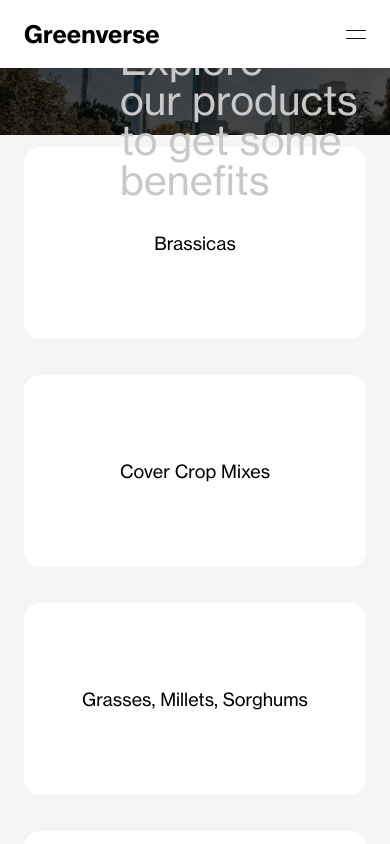
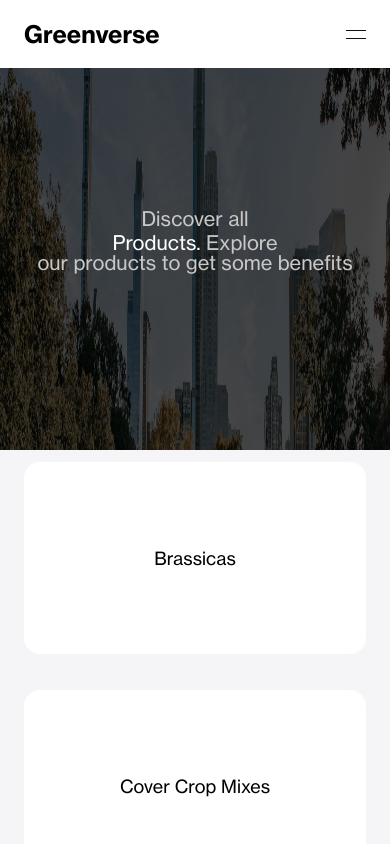
Before and after one commit to aryadira/greenverse, a React (Vite) app: page /products in a window 390 px wide. Shown: the top 844 px of the page. Built offline with nearby package versions, Linux system fonts and the light colour scheme; the HTML template or start-up script is replaced by a standard one; what gsap-trial would draw is missing.

Commit message:
rapiin part 1000

```diff
--- a/src/components/parts/Banner.jsx
+++ b/src/components/parts/Banner.jsx
@@ -5,12 +5,12 @@ import { BoxContainer, SpacingLayout } from "../../layouts";
 const Banner = ({ title, children }) => {
   return (
     <div>
-      <div className='w-full banner mt-10 lg:mt-7 relative'>
-        <img src={servicesBanner} className='w-full' alt='' />
-        <SpacingLayout>
-          <div className='text absolute bottom-1/2 translate-y-1/2 text-xl left-[120px]'>
+      <div className='w-full banner mt-7 relative'>
+        <img src={servicesBanner} className='w-full h-[50vh]' alt='' />
+        <SpacingLayout className={"bg-red-500"}>
+          <div className='text absolute bottom-1/2 translate-y-1/2 text-xl left lg:left-[120px] text-center sm:text-left'>
             <p className='text-[#C8C8C8]'>Discover all</p>
-            <p className='text-[#C8C8C8] text-[40px] leading-10'>
+            <p className='text-[#C8C8C8] text-xl lg:text-[40px] leading-5  lg:leading-10'>
               <span className='text-white'>{title} </span>
               {children}
             </p>
--- a/src/components/parts/Navbar.jsx
+++ b/src/components/parts/Navbar.jsx
@@ -196,7 +196,7 @@ const Navbar = () => {
 
             {/* mobile links */}
             <ul className='mobile-nav hidden w-full'>
-              <li onClick={refreshPage}>
+              <li>
                 <div className='menu-icon-container' onClick={() => overlayDown("")}>
                   <div className='menu-icon'>
                     <span className='line-1'></span>
--- a/src/pages/products/Products.jsx
+++ b/src/pages/products/Products.jsx
@@ -23,7 +23,7 @@ const Products = () => {
         </Banner>
         <SpacingLayout className=''>
           <BoxContainer>
-            <div className='w-full types grid grid-cols-1 md:grid-cols-5 gap-3'>
+            <div className='w-full types grid grid-cols-1 sm:grid-cols-2 md:grid-cols-4 lg:grid-cols-4 xl:grid-cols-5 gap-3'>
               <div className='bg-white flex justify-center items-center h-48 text-lg p-4 text-center rounded-2xl my-3'>
                 <h1>Brassicas</h1>
               </div>
```
